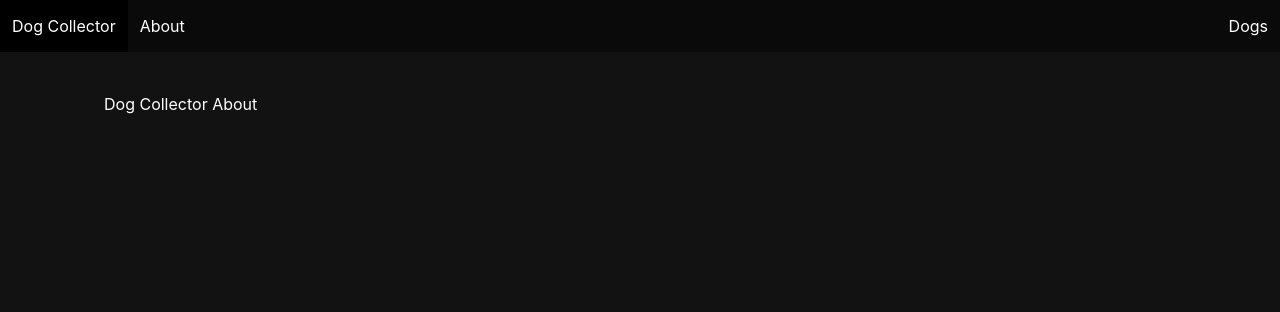
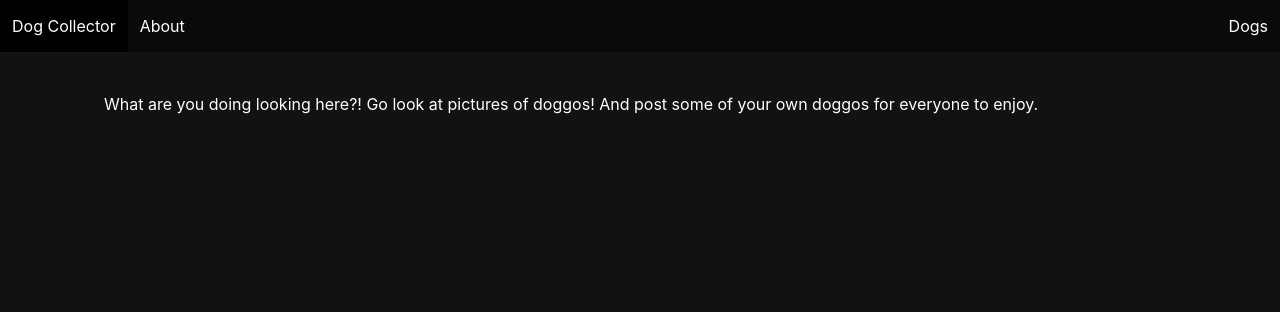
Before and after one commit to m-deez/dog-collector, a Django app: page /about/ in a window 1280 px wide. Shown: the top 312 px of the page. Run offline with Django 3.2, Linux system fonts and the light colour scheme.

Commit message:
changed home and about page content

```diff
--- a/main_app/templates/about.html
+++ b/main_app/templates/about.html
@@ -1,4 +1,4 @@
 {% extends 'base.html' %}
 {% block content %}
-<h1>Dog Collector About</h1>
+<h1>What are you doing looking here?! Go look at pictures of doggos! And post some of your own doggos for everyone to enjoy.</h1>
 {% endblock %}
--- a/main_app/templates/home.html
+++ b/main_app/templates/home.html
@@ -1,4 +1,4 @@
 {% extends 'base.html' %}
 {% block content %}
-<h1>Dog Collector Home</h1>
+<h1>Welcome to my "Dog Collector" app! Please checkout all the dogs I have "collected". (Really it's just pictures of my dog Lilly)</h1>
 {% endblock %}
```
